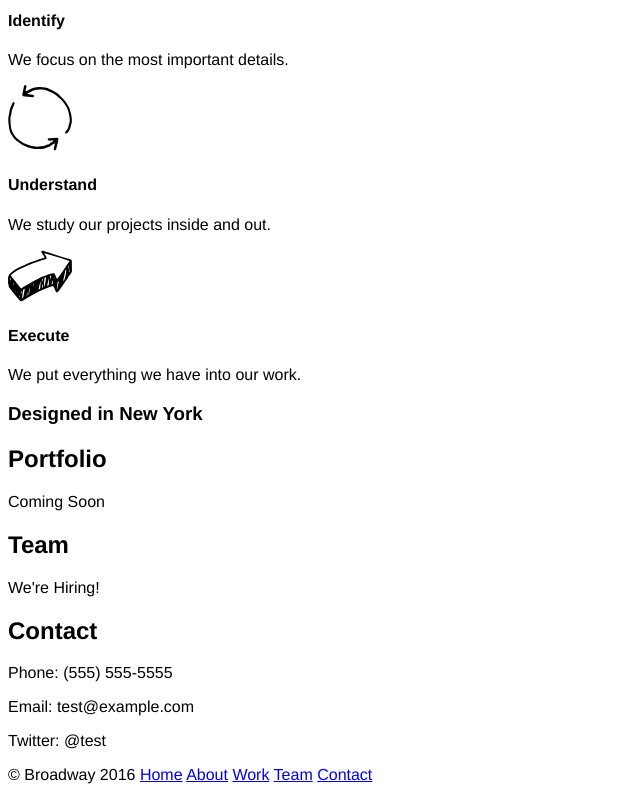
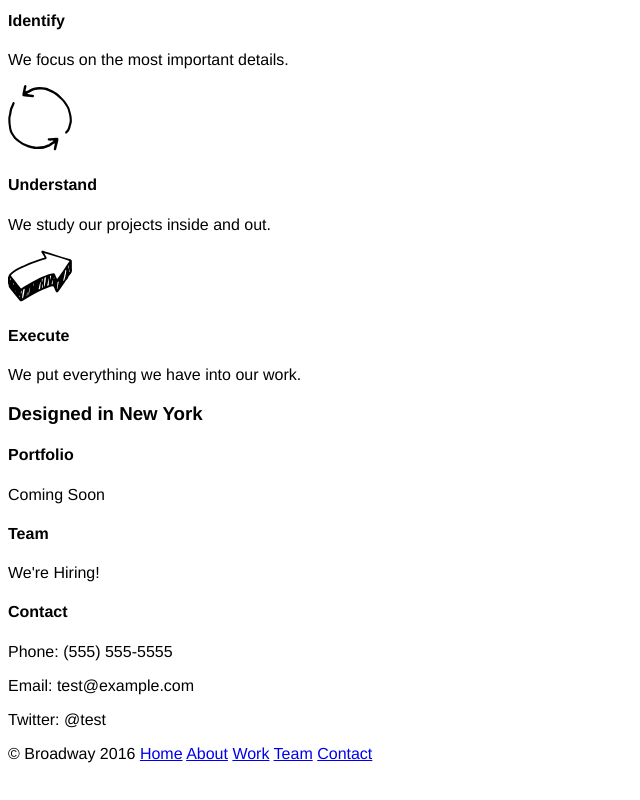
Before and after one commit to kayej89/broadway, a plain HTML site: page index.html in a window 1280 px wide. Shown: the part 350-1150 px from the top of the page, without its empty margins (0-640 px from the left). After the commit the page ends 1129 px from the top, so only its background shows below. Drawn offline with Linux system fonts and the light colour scheme.

Commit message:
Correct header sizes

```diff
--- a/index.html
+++ b/index.html
@@ -39,13 +39,13 @@
 
     <h3>Designed in New York</h3>
 
-    <h2>Portfolio</h2>
+    <h4>Portfolio</h4>
     <p>Coming Soon</p>
 
-    <h2>Team</h2>
+    <h4>Team</h4>
     <p>We're Hiring!</p>
 
-    <h2>Contact</h2>
+    <h4>Contact</h4>
     <p>Phone: (555) 555-5555</p>
     <p>Email: test@example.com</p>
     <p>Twitter: @test</p>
```
